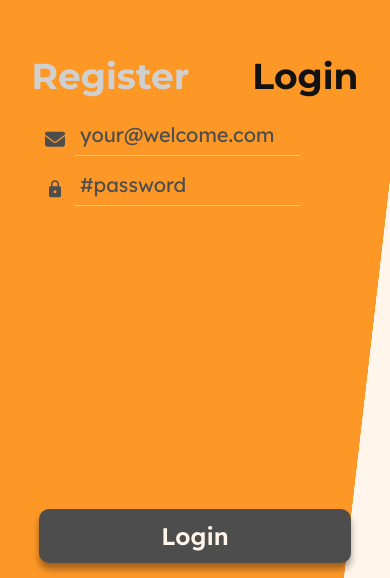
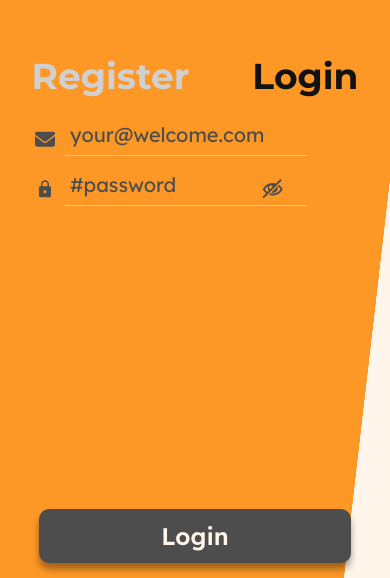
Before and after one commit to PopIulian88/ModelYourDay, a React Native app: screen / in a window 390 px wide. Shown: the part 265-843 px from the top of the page. Built offline with nearby package versions, Linux system fonts and the light colour scheme; no server answers.

Commit message:
Implement the password eye

```diff
--- a/src/redux/user/asyncThunks.tsx
+++ b/src/redux/user/asyncThunks.tsx
@@ -104,11 +104,9 @@ export const getUserThunk = createAsyncThunk(
   async (payload: void, { dispatch }) => {
     console.log("Fetching User Data...");
     try {
-      console.log("USER: ", FIREBASE_AUTH.currentUser?.uid);
       return await get(
         ref(FIREBASE_REALTIME_DB, "users/" + FIREBASE_AUTH.currentUser?.uid),
       ).then((response) => {
-        console.log("User Data Fetched: ", response.val());
         return {
           username: response.val().username,
           email: response.val().email,
--- a/src/resources/icons/IconAssets.tsx
+++ b/src/resources/icons/IconAssets.tsx
@@ -11,4 +11,6 @@ export const IconAssets = {
   arrowDown: "arrow-down",
   circleUser: "circle-user",
   mail: "mail",
+  eye: "eye",
+  eyeBlocked: "eye-blocked",
 };
--- a/src/ui/components/updatedComponents/textInput/TextInput.tsx
+++ b/src/ui/components/updatedComponents/textInput/TextInput.tsx
@@ -1,13 +1,15 @@
-import { View } from "react-native";
+import { TouchableOpacity, View } from "react-native";
 import { TextInputModel } from "../../../../models";
 import { useState } from "react";
 import { TextInput as RnTextInput } from "react-native";
 import { pageStyle } from "./pageStyle";
 import { Icon } from "../icon";
 import { style } from "../../../../styles";
+import { IconAssets } from "../../../../resources";
 
 const TextInput = (props: TextInputModel) => {
   const [value, setValue] = useState(props.value ?? "");
+  const [showPassword, setShowPassword] = useState(false);
 
   const handleTextChange = (text: string) => {
     setValue(text);
@@ -29,6 +31,7 @@ const TextInput = (props: TextInputModel) => {
     <View style={pageStyle.container}>
       <Icon name={props.icon} color={style.color.tundora} />
       <View style={pageStyle.textInputContainer}>
+        <View style={pageStyle.inputContainer}>
           <RnTextInput
             placeholder={props.placeholder}
             value={value}
@@ -36,11 +39,24 @@ const TextInput = (props: TextInputModel) => {
             style={pageStyle.textInput}
             autoCapitalize={props.autoCapitalize}
             keyboardType={props.keyboardType}
-          secureTextEntry={props.secureTextEntry}
+            secureTextEntry={props.secureTextEntry && !showPassword}
             returnKeyType={"done"}
             onFocus={handleOnFocus}
             onBlur={handleOnBlur}
           />
+          {props.secureTextEntry && (
+            <TouchableOpacity
+              hitSlop={20}
+              onPress={() => setShowPassword(!showPassword)}
+            >
+              <Icon
+                name={showPassword ? IconAssets.eye : IconAssets.eyeBlocked}
+                color={style.color.tundora}
+                size={20}
+              />
+            </TouchableOpacity>
+          )}
+        </View>
         <View style={pageStyle.line} />
       </View>
     </View>
--- a/src/ui/components/updatedComponents/textInput/pageStyle.tsx
+++ b/src/ui/components/updatedComponents/textInput/pageStyle.tsx
@@ -12,6 +12,11 @@ export const pageStyle = StyleSheet.create({
   textInputContainer: {
     flex: 1,
   },
+  inputContainer: {
+    flexDirection: "row",
+    width: "90%",
+    alignItems: "center",
+  },
   textInput: {
     width: "100%",
     ...style.text.bodyL,
--- a/src/ui/navigation/navigators/MainNavigator.tsx
+++ b/src/ui/navigation/navigators/MainNavigator.tsx
@@ -27,7 +27,6 @@ export const MainNavigator = () => {
     setMainDataIsLoading(true);
     return FIREBASE_AUTH.onAuthStateChanged(async (user: any | null) => {
       if (user) {
-        console.log("UID: ", user.uid);
         await dispatch(userActions.getUser()).then(() =>
           setMainDataIsLoading(false),
         );
```
Also changed, not shown: src/resources/icons/selection.json (+1 -1 lines), src/resources/icons/IconsFont.ttf. Lines whose indentation alone changed are shown as unchanged.
